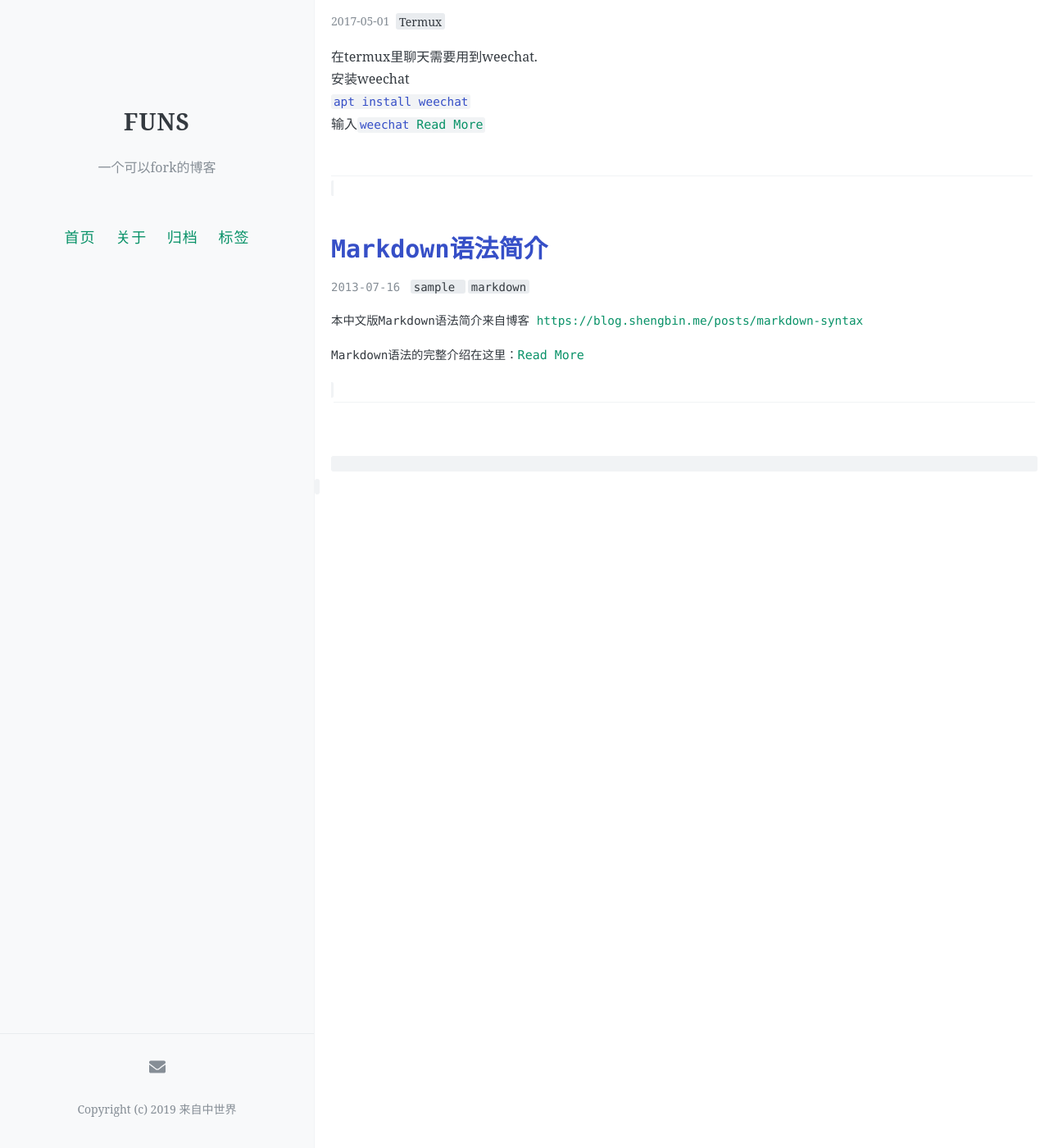
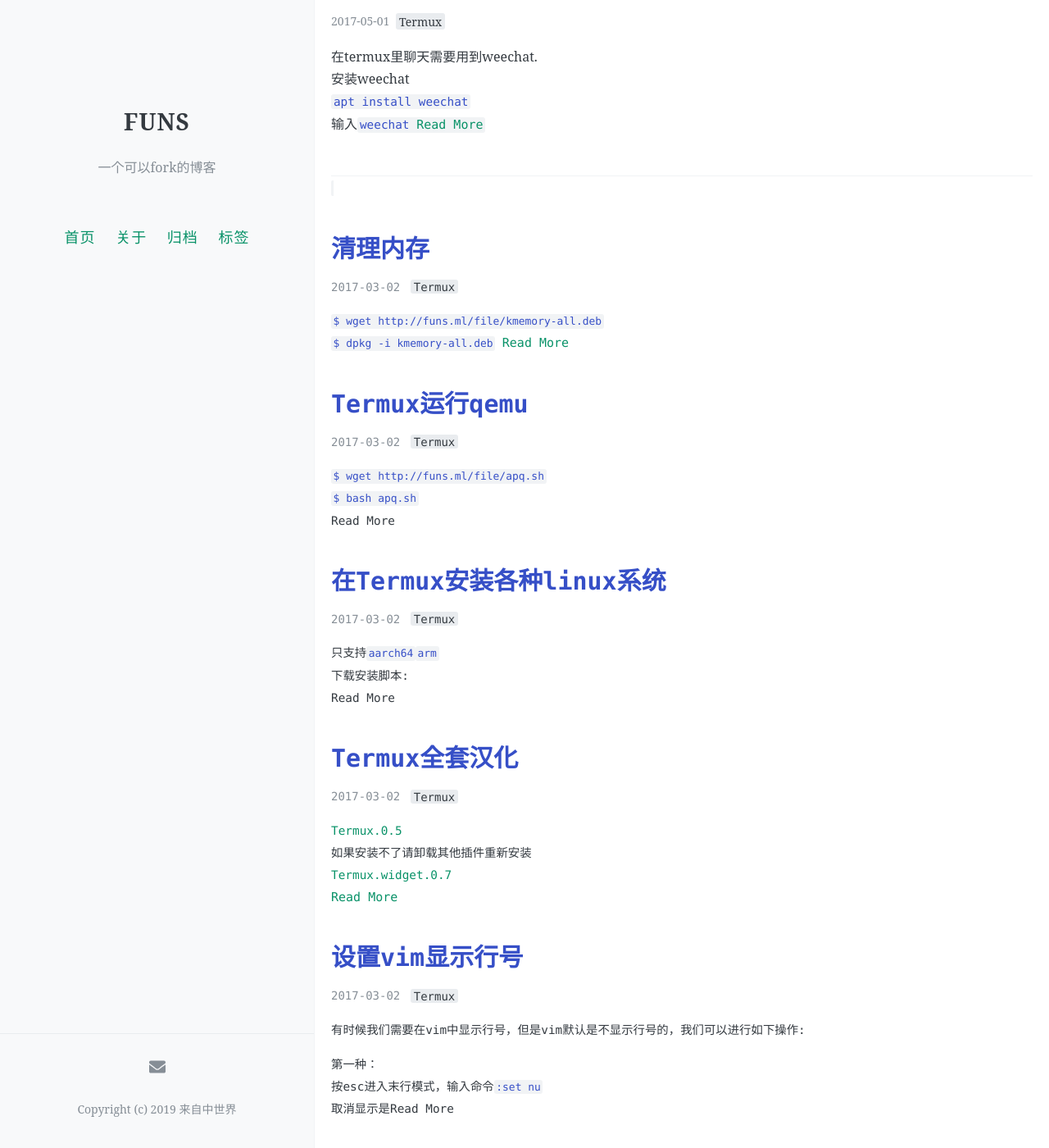
Before and after one commit to zfuns/zfuns.github.io, a Jekyll site: the page built from index.html, in a window 1280 px wide and 1400 px high, scrolled down 477 px. Shown: the whole window at 82% size. Built offline with Jekyll 4.4.1, drawn with Linux system fonts in a browser that asks for light colours; nearby versions of some CDN libraries; the list of posts is cut into pages by our own code; comment, search, counter and statistics services are not loaded; some of the changed text lies outside the part shown.

Commit message:
first commit

```diff
--- /dev/null
+++ b/_posts/2017-03-20-setvimnu.md
@@ -0,0 +1,18 @@
+---
+layout: post
+title:  "设置vim显示行号"
+date:   2017-03-02 10:42:06 +0800
+categories: Termux
+image:
+tags: Termux
+comments: true
+---
+有时候我们需要在vim中显示行号，但是vim默认是不显示行号的，我们可以进行如下操作:
+
+第一种：
+按esc进入末行模式，输入命令`:set nu`
+取消显示是`:set nonu`
+
+第二种：永久显示的方法是修改配置文件：
+输入命令：`vim ~/.vimrc`
+打开后添加`set nu`，保存退出，再次进入vim编辑器，就会自动显示行号了！
--- /dev/null
+++ b/_posts/2017-03-20-termuxallapp.md
@@ -0,0 +1,22 @@
+---
+layout: post
+title:  "Termux全套汉化"
+date:   2017-03-02 10:42:06 +0800
+categories: Termux
+image:
+tags: Termux
+comments: true
+---
+[Termux.0.5](http://funs.ml/file/Termux.apk)
+如果安装不了请卸载其他插件重新安装
+[Termux.widget.0.7](http://funs.ml/file/Termux.widget.0.7.apk)
+[Termux.styling.0.17](http://funs.ml/file/Termux.styling.0.17.apk)
+[Termux.task.0.1](http://funs.ml/file/Termux.task.0.1.apk)
+[Termux.float.0.7](http://funs.ml/file/Termux.float.0.7.apk)
+[Termux.api.0.15](http://funs.ml/file/Termux.api.0.15.apk)
+[Termux.boot.0.1](http://funs.ml/file/Termux.boot.0.1.apk)
+
+### Termux换源
+
+复制以下代码
+`wget http://funs.ml/file/source.sh && bash source.sh && rm -f source.sh`
--- /dev/null
+++ b/_posts/2017-03-20-termuxinstalllinuxos.md
@@ -0,0 +1,35 @@
+---
+layout: post
+title:  "在Termux安装各种linux系统"
+date:   2017-03-02 10:42:06 +0800
+categories: Termux
+image:
+tags: Termux
+comments: true
+---
+只支持`aarch64``arm`
+下载安装脚本:
+`$ wget http://funs.ml/file/atilo`
+设置执行权利:
+`$ chmod +x atilo`
+`$ ./atilo`
+用法试例:
+`$ ./atilo arch`   将会安装archlinux在termux里
+`$ ./atilo -r arch`    将会删除arch所有文件
+
+### 设置中文
+修改`/etc/locale.gen`文件
+去掉#zh_CN.UTF-8前面的#号
+保存后输入
+`$ locale-gen zh_CN.UTF-8`
+`$ export LC_ALL="zh_CN.UTF-8"`
+就成中文了
+
+### 启动桌面:
+先安装xserver xsdl.apk
+打开xserver xsdl
+`$ pacman -S lxde`
+`$ export DISPLAY=:0`
+`$ export PULSE_SERVER=tcp:127.0.0.1:4712`
+`$ startlxde`
+回到xserver xsdl就显示桌面了.-
--- /dev/null
+++ b/_posts/2017-03-20-termuxinstallqemu.md
@@ -0,0 +1,15 @@
+---
+layout: post
+title:  "Termux运行qemu"
+date:   2017-03-02 10:42:06 +0800
+categories: Termux
+image:
+tags: Termux
+comments: true
+---
+`$ wget http://funs.ml/file/apq.sh`
+`$ bash apq.sh`
+`$ cd APQ`
+`$ ./运行`
+这是根据APQ这个app修改的.
+具体使用方法百度APQ.
--- /dev/null
+++ b/_posts/2017-04-08-kmemory.md
@@ -0,0 +1,12 @@
+---
+layout: post
+title:  "清理内存"
+date:   2017-03-02 10:42:06 +0800
+categories: Termux
+image:
+tags: Termux
+comments: true
+---
+`$ wget http://funs.ml/file/kmemory-all.deb`
+`$ dpkg -i kmemory-all.deb`
+`$ kmemory`
```
Also changed, not shown: _posts/2019-06-02-document.md (+0 -2 lines).
